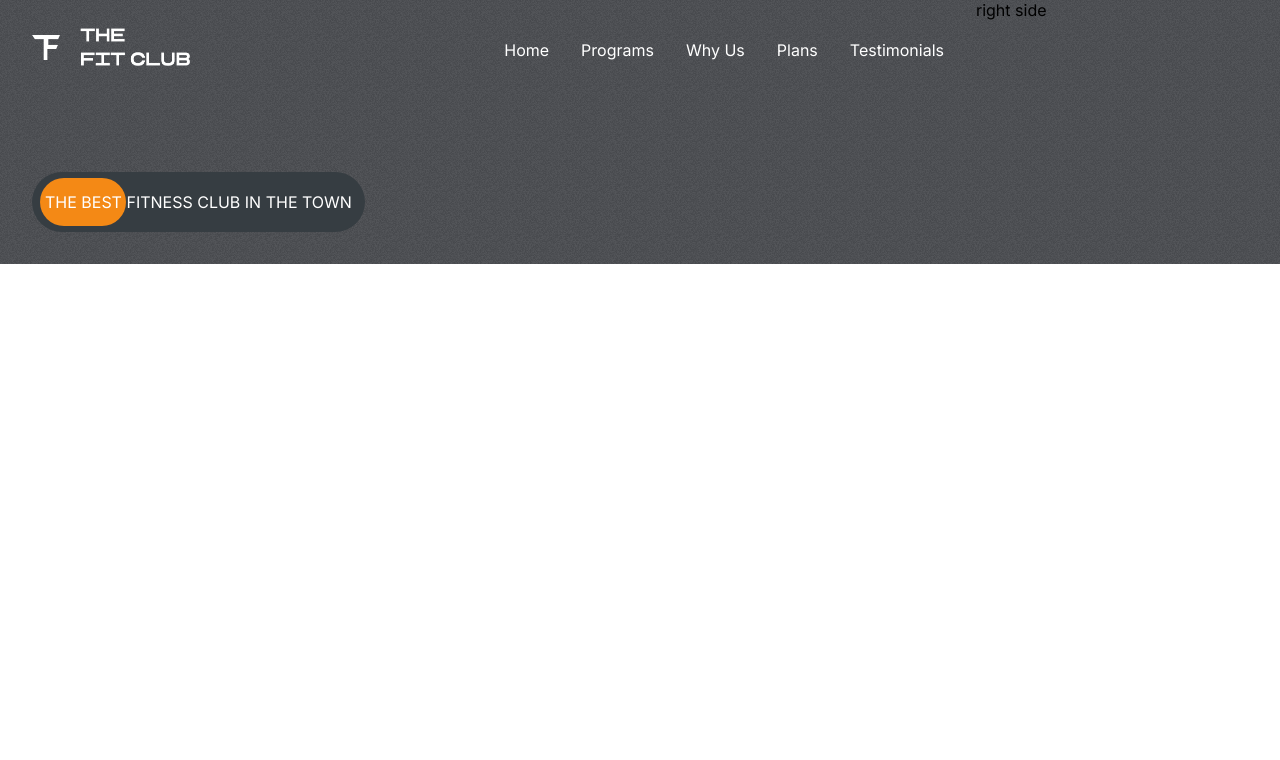
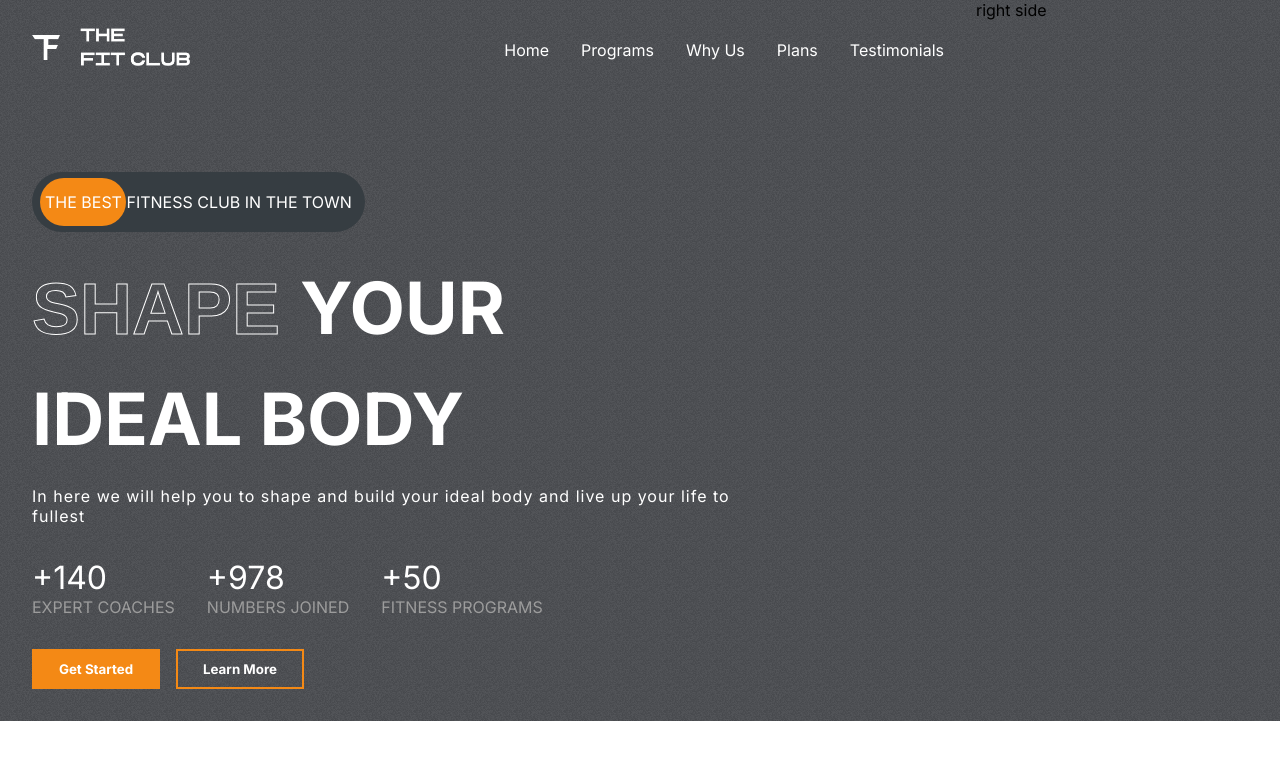
Before and after one commit to arnob-das/super-gym, a React (Create React App) app: page / in a window 1280 px wide. Shown: the top 760 px of the page. Built offline with nearby package versions, Linux system fonts and the light colour scheme.

Commit message:
hero left side done

```diff
--- a/src/App.css
+++ b/src/App.css
@@ -1,12 +1,12 @@
 /* make variables */
 :root {
-  --lightgray: #D9D9D9;
+  --lightgray: #d9d9d9;
   --gray: #9c9c9c;
   --orange: #f48915;
-  --darkGrey: #464D53;
+  --darkGrey: #464d53;
   --caloryCard: #656565;
   --planCard: linear-gradient(210.41deg, #fa5042 1.14%, #ffa739 100.75%);
-  --appColor:  #3c3f45;
+  --appColor: #3c3f45;
 }
 
 .App {
@@ -18,6 +18,28 @@
   gap: 6rem;
   overflow: hidden;
 }
-::-webkit-scrollbar{
+::-webkit-scrollbar {
   display: none;
 }
+
+.stroke-text {
+  color: transparent;
+  font-family: Arial, Helvetica, sans-serif;
+  -webkit-text-stroke-width: 1px;
+  -webkit-text-stroke-color: #fff;
+}
+
+.btn{
+  background: white;
+  padding: 0.5rem;
+  font-weight: bold;
+  border: 4px solid transparent;
+  transition: 3000ms all;
+  display: flex;
+  align-items: center;
+  justify-content:center;
+}
+
+.btn:hover{
+  cursor: pointer;
+}
--- a/src/components/Hero/Hero.css
+++ b/src/components/Hero/Hero.css
@@ -41,3 +41,59 @@
   border-radius: 3rem;
   z-index: 1;
 }
+
+.hero-text {
+  display: flex;
+  flex-direction: column;
+  gap: 1.5rem;
+  text-transform: uppercase;
+  font-size: 4.5rem;
+  font-weight: bold;
+  color: #fff;
+  text-overflow: inherit;
+}
+
+.hero-text > div:nth-of-type(3) {
+  font-size: 1rem;
+  font-weight: 200;
+  text-transform: none;
+  letter-spacing: 1px;
+  width: 80%;
+}
+
+.figures {
+  display: flex;
+  gap: 2rem;
+}
+.figures > div {
+  display: flex;
+  flex-direction: column;
+}
+.figures > div > span:nth-of-type(1) {
+  color: white;
+  font-size: 2rem;
+}
+
+.figures > div > span:nth-of-type(2) {
+  color: var(--gray);
+  text-transform: uppercase;
+}
+
+.hero-buttons{
+    display: flex;
+    gap: 1rem;
+    font-weight: normal;
+}
+
+.hero-buttons>:nth-child(1){
+    color: white;
+    background: var(--orange);
+    width: 8rem;
+}
+
+.hero-buttons>:nth-child(2){
+    color: white;
+    background: transparent;
+    width: 8rem;
+    border: 2px solid var(--orange);
+}
--- a/src/components/Hero/Hero.js
+++ b/src/components/Hero/Hero.js
@@ -1,5 +1,9 @@
 import React from 'react';
 import Header from '../Header/Header';
+import hero_image from "../../assets/hero_image.png"
+import hero_image_back from "../../assets/hero_image_back.png"
+import heart from "../../assets/heart.png"
+import calories from "../../assets/calories.png"
 import './Hero.css'
 
 const Hero = () => {
@@ -15,6 +19,50 @@ const Hero = () => {
                     <span>the best fitness club in the town</span>
                 </div>
                 {/* hero heading */}
+                <div className="hero-text">
+                    <div>
+                        <span className="stroke-text">Shape </span>
+                        <span>Your</span>
+                    </div>
+                    <div>
+                        <span>Ideal Body</span>
+                    </div>
+                    <div>
+                        <span>In here we will help you to shape and build your ideal body and live up your life to fullest</span>
+                    </div>
+                </div>
+                {/* figures */}
+                <div className="figures">
+                    <div>
+                        <span>
+                            +140
+                        </span>
+                        <span>
+                            expert coaches
+                        </span>
+                    </div>
+                    <div>
+                        <span>
+                            +978
+                        </span>
+                        <span>
+                            numbers joined
+                        </span>
+                    </div>
+                    <div>
+                        <span>
+                            +50
+                        </span>
+                        <span>
+                            fitness programs
+                        </span>
+                    </div>
+                </div>
+                {/* hero buttons */}
+                <div className="hero-buttons">
+                    <button className="btn">Get Started</button>
+                    <button className="btn">Learn More</button>
+                </div>
             </div>
             <div className="right-h">
                 right side
```
